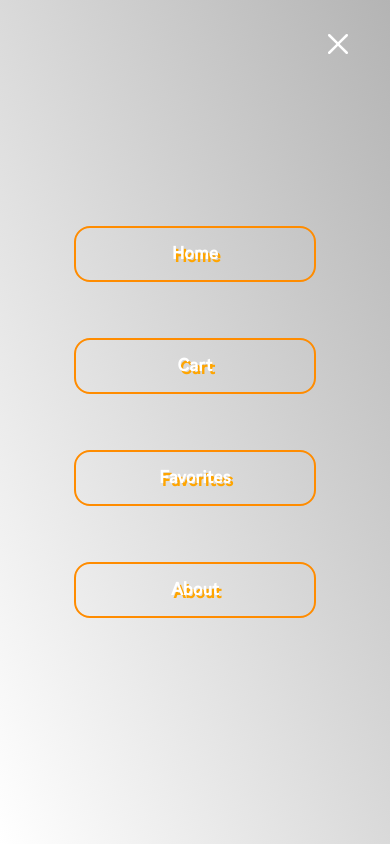
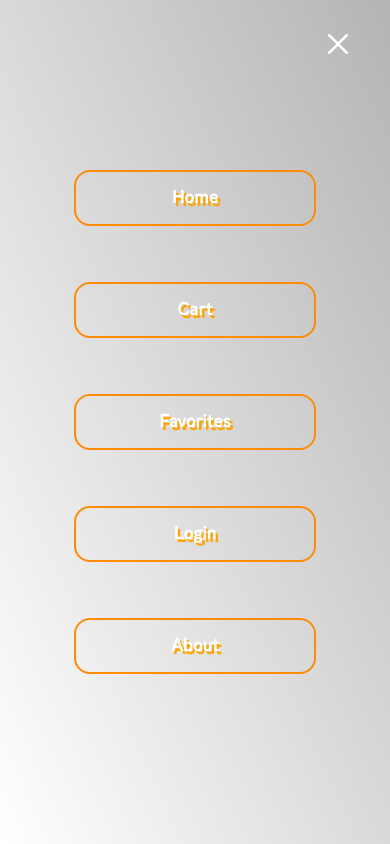
Before and after one commit to onurcagan/ecommerce-site, a Next.js app: page / in a window 390 px wide. Both pictures are taken after a click on the button 338 px from the left and 47 px from the top of the page. Shown: the top 844 px of the page. Built offline with nearby package versions, Linux system fonts and the light colour scheme; no server answers.

Commit message:
added the login/logout button to the hamburger/mobile menu

```diff
--- /dev/null
+++ b/src/components/LoginLogoutButton.tsx
@@ -0,0 +1,44 @@
+import { useUser } from '@auth0/nextjs-auth0/client'
+import { Button } from '@chakra-ui/react'
+import { Dispatch, SetStateAction } from 'react'
+import { goToPage } from '../helpers/routeFunction'
+
+/**
+ * @returns Login or Logout button depending on user state
+ */
+export const LoginLogoutButton = ({
+  setDisplay,
+}: {
+  setDisplay: Dispatch<SetStateAction<string>>
+}) => {
+  const { user } = useUser()
+  return (
+    <>
+      {user ? (
+        <Button
+          rounded='xl'
+          textShadow='2.5px 2.5px orange'
+          colorScheme='black'
+          outlineColor='darkorange'
+          size={'lg'}
+          minWidth='60vw'
+          onClick={() => goToPage(setDisplay, 'api/auth/logout')}
+        >
+          Logout
+        </Button>
+      ) : (
+        <Button
+          rounded='xl'
+          textShadow='2.5px 2.5px orange'
+          colorScheme='black'
+          outlineColor='darkorange'
+          size={'lg'}
+          minWidth='60vw'
+          onClick={() => goToPage(setDisplay, 'api/auth/login')}
+        >
+          Login
+        </Button>
+      )}
+    </>
+  )
+}
--- a/src/components/NavBar.tsx
+++ b/src/components/NavBar.tsx
@@ -9,6 +9,7 @@ import { adjustNavbarOpacityOnScroll } from '../helpers/adjustNavbarOpacityOnScr
 import { goToPage } from '../helpers/routeFunction'
 import { CartIcon } from './CartIcon'
 import { FavoriteIcon } from './FavoriteIcon'
+import { LoginLogoutButton } from './LoginLogoutButton'
 import { StyledBsShop } from './StyledBsShop'
 
 export const Navbar = () => {
@@ -192,7 +193,6 @@ export const Navbar = () => {
             >
               Cart
             </Button>
-
             <Button
               rounded='xl'
               textShadow='2.5px 2.5px orange'
@@ -204,6 +204,7 @@ export const Navbar = () => {
             >
               Favorites
             </Button>
+            <LoginLogoutButton setDisplay={setDisplay} />
             {/* <Button
               colorScheme='black'
               size={'lg'}
```
